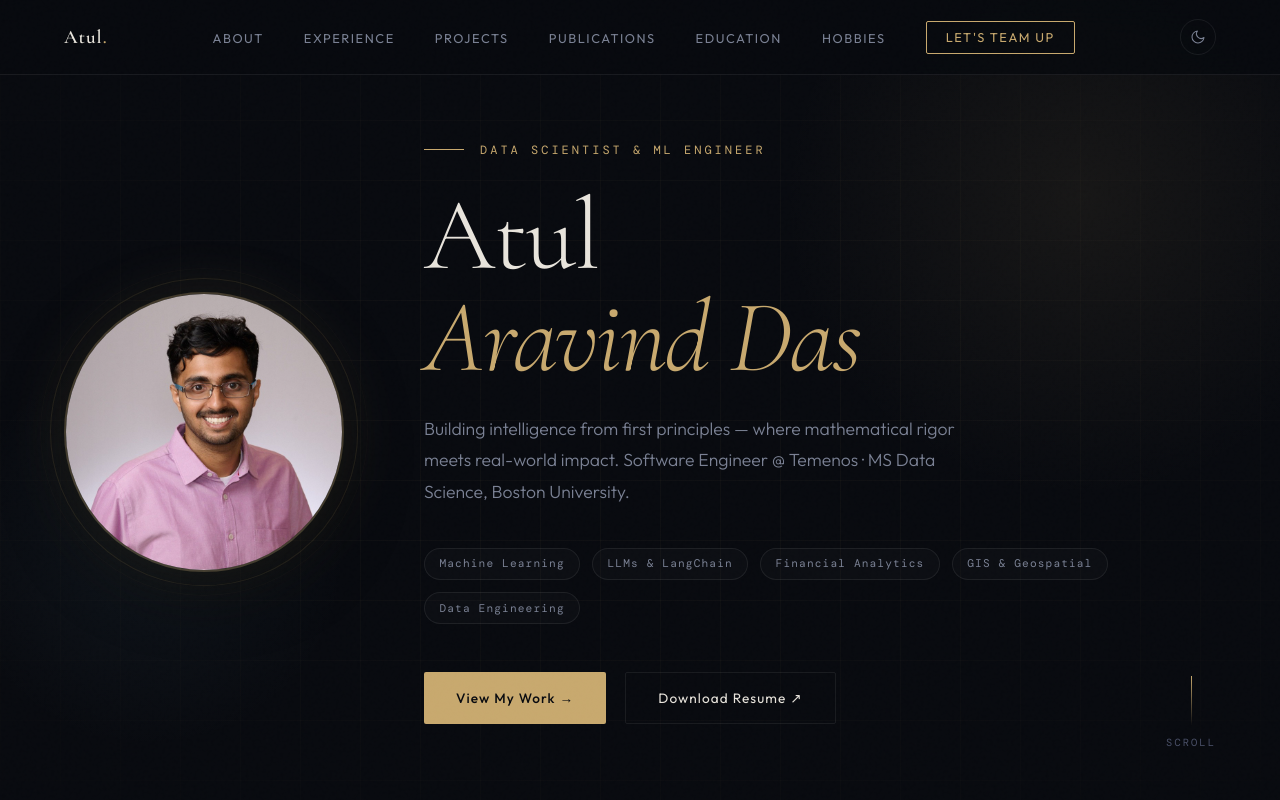
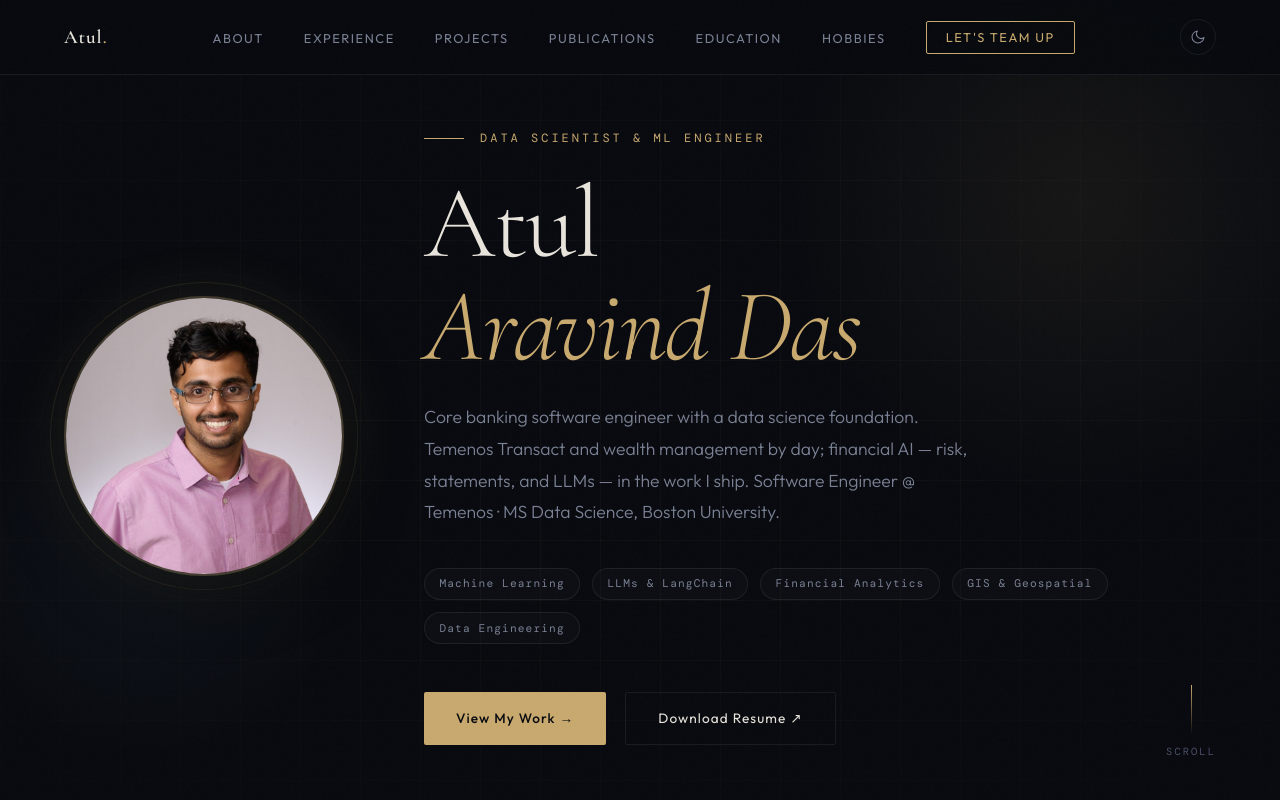
Before and after one commit to AtulAravindDas/My-Personal-Website, a plain HTML site: page index.html in a window 1280 px wide. Shown: the top 800 px of the page. Drawn offline with nearby package versions, Linux system fonts and the light colour scheme; a web font is replaced by a local one.

Commit message:
Update hero tagline to core banking + data science positioning

```diff
--- a/index.html
+++ b/index.html
@@ -1089,7 +1089,7 @@
         <div class="hero-eyebrow">Data Scientist &amp; ML Engineer</div>
         <h1 class="hero-name">Atul<br/><em>Aravind Das</em></h1>
         <p class="hero-tagline">
-          Building intelligence from first principles — where mathematical rigor meets real-world impact.
+          Core banking software engineer with a data science foundation. Temenos Transact and wealth management by day; financial AI — risk, statements, and LLMs — in the work I ship.
           Software Engineer @ Temenos · MS Data Science, Boston University.
         </p>
         <div class="hero-pills">
```
